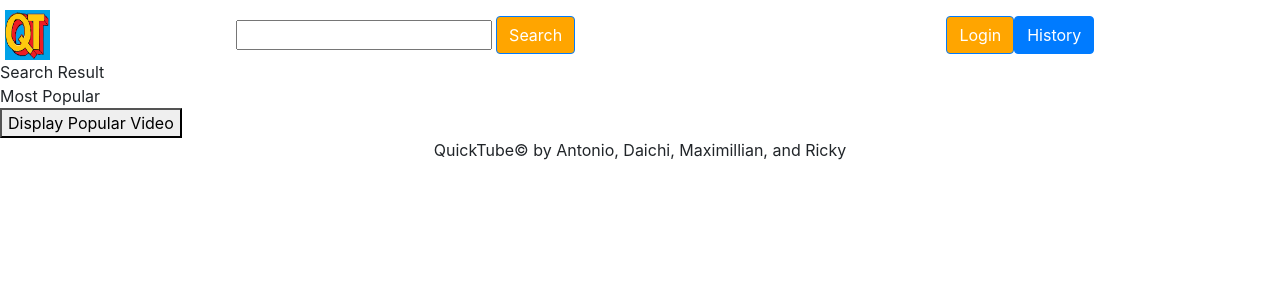
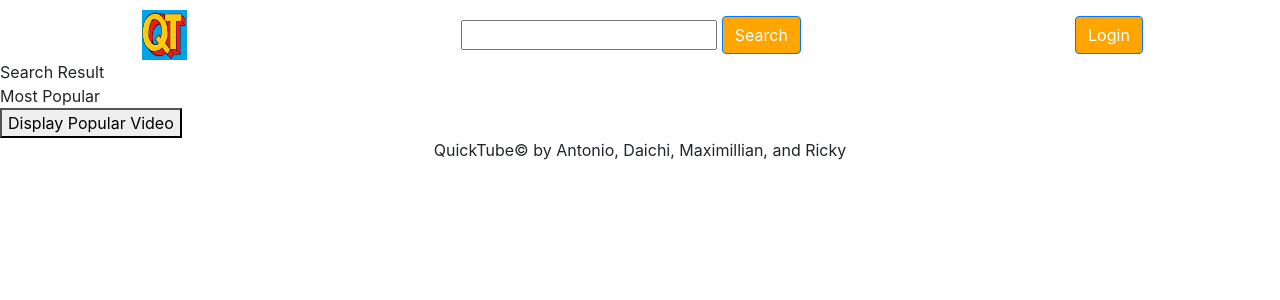
Before and after one commit to dkanasugi/QuickTube, a PHP site: page /home.html in a window 1280 px wide. Shown: the top 300 px of the page. Run offline with PHP 8.4, Linux system fonts and the light colour scheme; some libraries are stand-ins or nearby versions.

Commit message:
css update

```diff
--- a/home.html
+++ b/home.html
@@ -11,22 +11,23 @@
     <script src="https://stackpath.bootstrapcdn.com/bootstrap/4.1.0/js/bootstrap.min.js" integrity="sha384-uefMccjFJAIv6A+rW+L4AHf99KvxDjWSu1z9VI8SKNVmz4sk7buKt/6v9KI65qnm" crossorigin="anonymous"></script>
 </head>
 
-<body onload="loadClient()">
+<body class="body" onload="loadClient()">
 
     <div class="heading" >
-        <div id="logo">
-            <img src="quicktubeLogo.png" width="50" height="50" alt="qt"></img>
+        <div class = "left">
+            <div id="logo">
+                <img src="quicktubeLogo.png" width="50" height="50" alt="qt"></img>
+            </div>
         </div>
-        <div id="search">
-            <input type="text" id="keyword">&nbsp</input>
-            <button type="button" onclick="execute_Search()" class="btn btn-primary" id="commit">Search</button>
+        <div class = "center">
+            <div id="search">
+                <input type="text" id="keyword">&nbsp</input>
+                <button type="button" onclick="execute_Search()" class="btn btn-primary" id="commit">Search</button>
+            </div>
         </div>
         <div class ="right">
             <div id="login">
                 <button type="button" class="btn btn-primary" id="signin">Login</button>
-            </div>
-            <div id="history">
-                <button type="button" class="btn btn-primary" id="hist">History</button>
             </div>
         </div>
     </div>
@@ -38,7 +39,6 @@
 
 
     <script>
-
         function loadClient() {
             gapi.client.setApiKey("AIzaSyBZHX6SuAgh2zbwQ9Og3HFA3m3VaMf-Z2k");
             return gapi.client.load("https://www.googleapis.com/discovery/v1/apis/youtube/v3/rest")
--- a/styles.css
+++ b/styles.css
@@ -1,9 +1,31 @@
 
-.heading, #random, #search, #login, #keyword, #commit, #login, #signin, #searchResults, #hist, .mostPopular, #popularResults, .popularResults, .right{
+.heading, #random, #search, #login, #keyword, #commit, #login, #signin, #searchResults, #hist, .mostPopular, #popularResults, .popularResults{
     display: flex;
     margin: auto;
     align-items: center;
     justify-content: center;
+}
+
+.left, .center, .right{
+    display: flex;
+}
+
+.left{
+    align-items: flex-start;
+    justify-content: flex-start;
+    margin: auto;
+}
+
+.center{
+    align-items: center;
+    justify-content: center;
+    margin: auto;
+}
+
+.right{
+    align-items: flex-end;
+    justify-content: flex-end;
+    margin: auto;
 }
 
 .heading{
@@ -22,8 +44,12 @@ footer{
     text-align:center;
 }
 
-body, head, header{
+#body, body, head, header{
     background-color: orange;
+}
+
+#header{
+    background-color: #00a2e8;
 }
 
 #add_pop_playlist0, #add_pop_playlist1, #add_pop_playlist2, #add_pop_playlist3, #add_pop_playlist4, #add_pop_playlist5, #add_search_playlist0,
```
